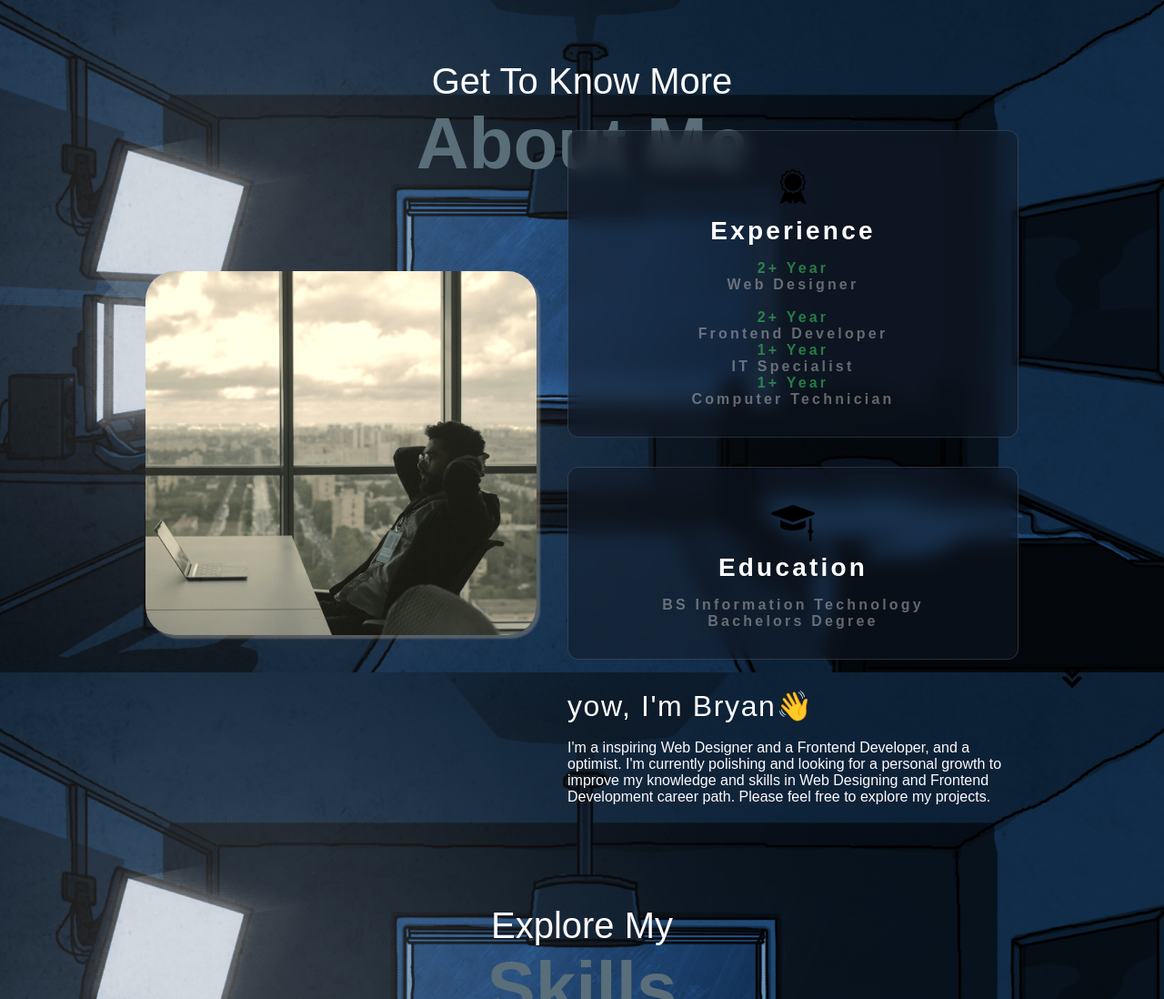
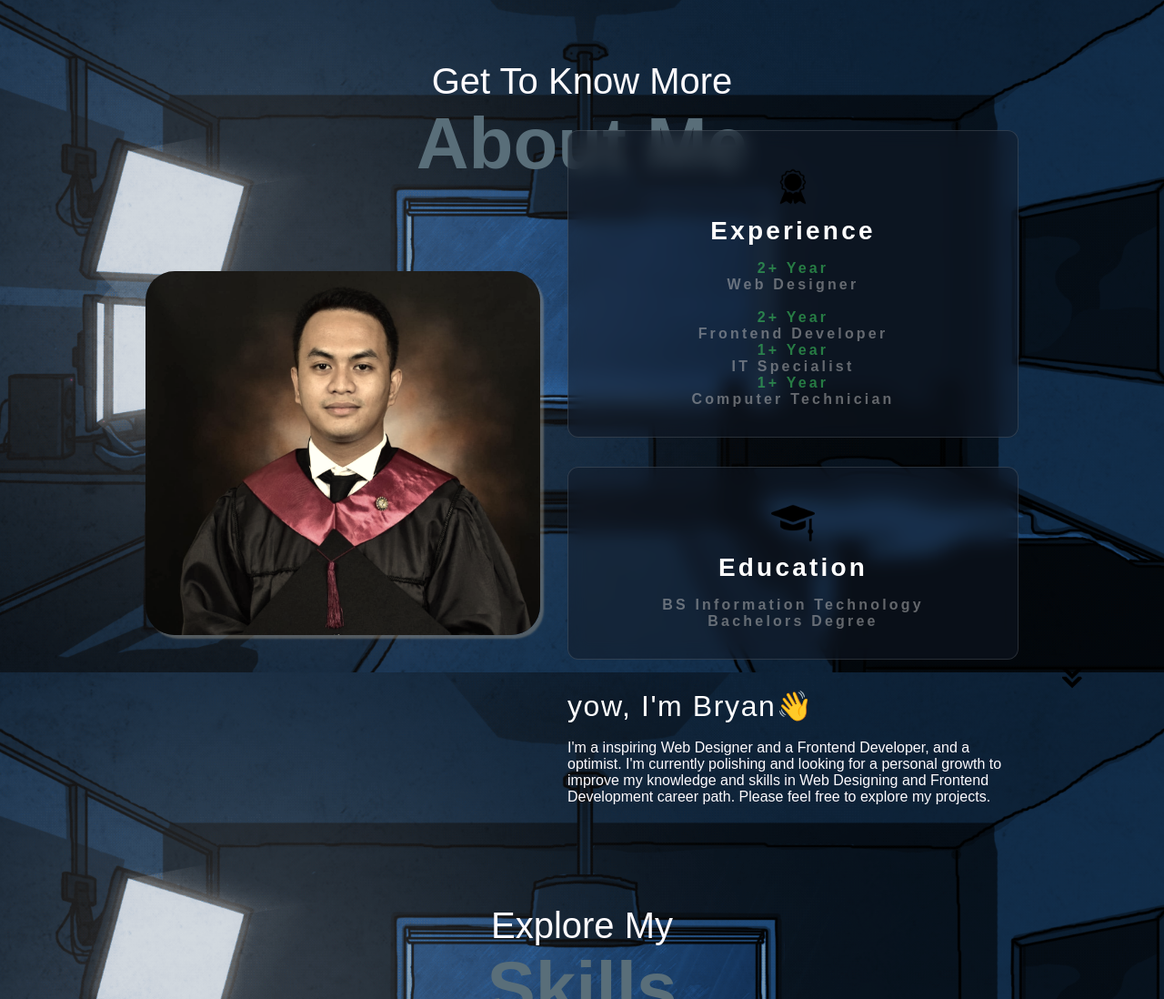
Before and after one commit to Jeybii00/Jeybii00.github.io, a plain HTML site: page index.html in a window 1280 px wide. Shown: the part 861-1959 px from the top of the page at 91% size. Drawn offline with nearby package versions, Linux system fonts and the light colour scheme; a web font is replaced by a local one.

Commit message:
Update profile photo

```diff
--- a/index.html
+++ b/index.html
@@ -66,7 +66,7 @@
         <h1 class="title">About Me</h1>
         <div class="section-container">
             <div class="section__pic-container">
-                <img src="img/about-pic.jpg"
+                <img src="img/profile.jpeg"
                     alt="about-picture"
                     class="about-pic" id="about__pic__2"/>
             </div>
```
